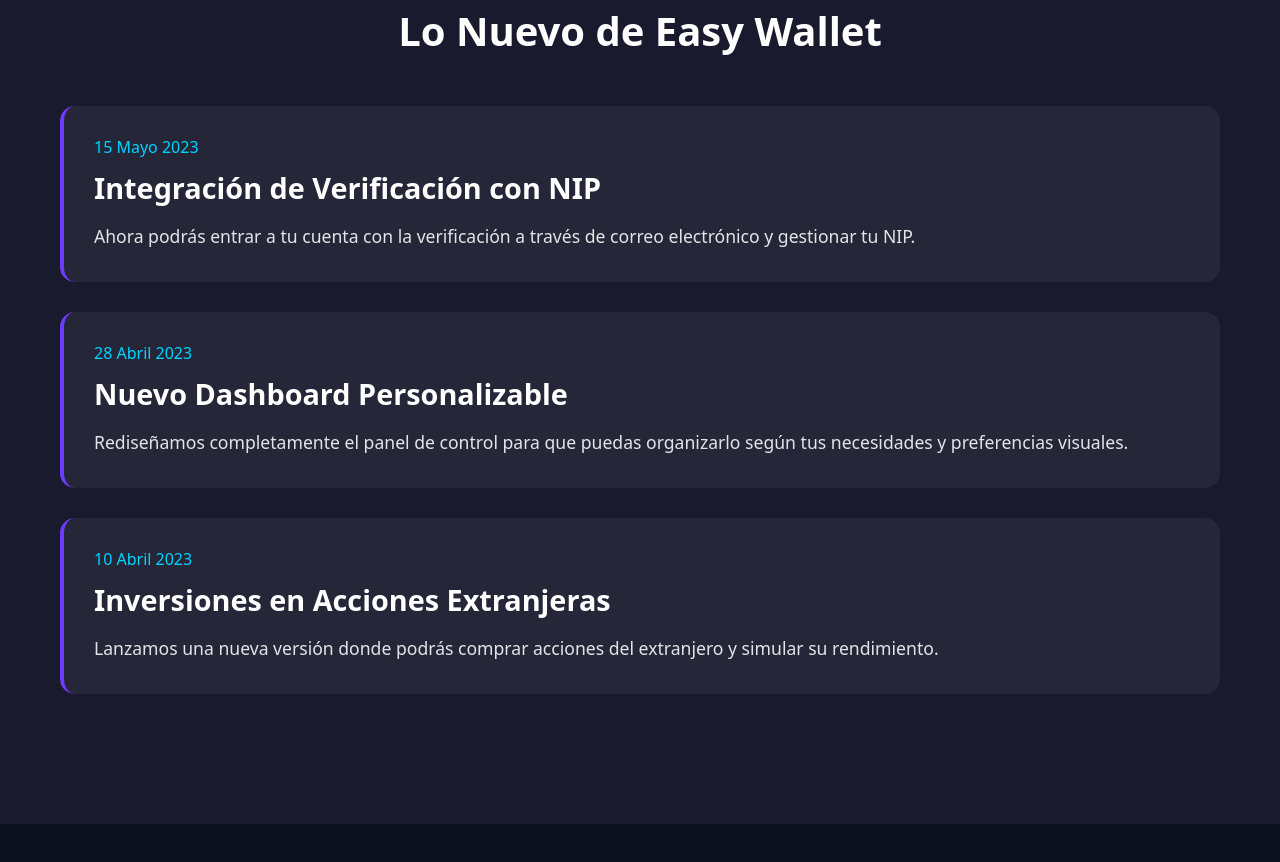
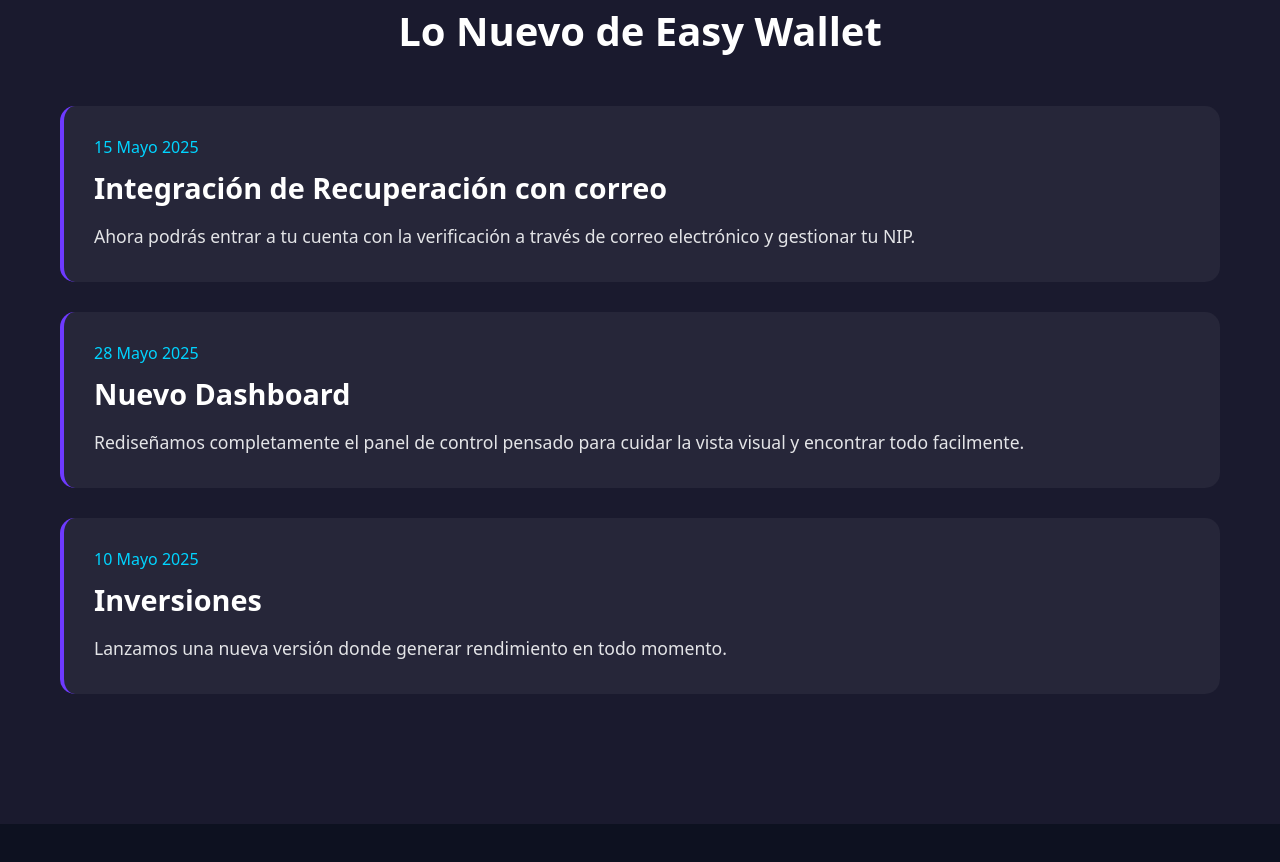
Before and after one commit to alex574r/Easy-Wallet-Web, a plain HTML site: page index.html in a window 1280 px wide. Shown: the part 1854-2716 px from the top of the page. Drawn offline with nearby package versions, Linux system fonts and the light colour scheme; animation ran at ten frames a second.

Commit message:
Se suben cambios

```diff
--- a/index.html
+++ b/index.html
@@ -97,23 +97,22 @@
             <h2 class="section-title reveal">Lo Nuevo de Easy Wallet</h2>
 
             <div class="update-card reveal">
-                <div class="update-date">15 Mayo 2023</div>
-                <h3 class="update-title">Integración de Verificación con NIP</h3>
+                <div class="update-date">15 Mayo 2025</div>
+                <h3 class="update-title">Integración de Recuperación con correo</h3>
                 <p>Ahora podrás entrar a tu cuenta con la verificación a través de correo electrónico y gestionar tu
                     NIP.</p>
             </div>
 
             <div class="update-card reveal">
-                <div class="update-date">28 Abril 2023</div>
-                <h3 class="update-title">Nuevo Dashboard Personalizable</h3>
-                <p>Rediseñamos completamente el panel de control para que puedas organizarlo según tus necesidades y
-                    preferencias visuales.</p>
+                <div class="update-date">28 Mayo 2025</div>
+                <h3 class="update-title">Nuevo Dashboard </h3>
+                <p>Rediseñamos completamente el panel de control pensado para cuidar la vista visual y encontrar todo facilmente.</p>
             </div>
 
             <div class="update-card reveal">
-                <div class="update-date">10 Abril 2023</div>
-                <h3 class="update-title">Inversiones en Acciones Extranjeras</h3>
-                <p>Lanzamos una nueva versión donde podrás comprar acciones del extranjero y simular su rendimiento.</p>
+                <div class="update-date">10 Mayo 2025</div>
+                <h3 class="update-title">Inversiones</h3>
+                <p>Lanzamos una nueva versión donde generar rendimiento en todo momento.</p>
             </div>
         </div>
     </section>
```
